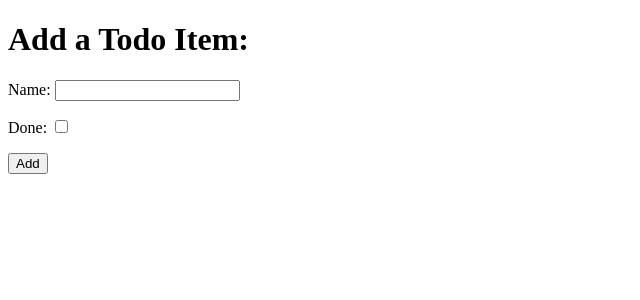
After one commit to sarah2244-4/hello-django, a Django app: page /add in a window 1280 px wide. The commit adds this page. Shown: the top 300 px of the page, without its empty margins (0-640 px from the left). Run offline with Django 3.2, Linux system fonts and the light colour scheme.

Commit message:
Added add_item route and page

```diff
--- a/django_todo/urls.py
+++ b/django_todo/urls.py
@@ -15,9 +15,10 @@ Including another URLconf
 """
 from django.contrib import admin
 from django.urls import path
-from todo.views import get_todo_list
+from todo.views import get_todo_list, add_item
 
 urlpatterns = [
     path('admin/', admin.site.urls),
-    path('', get_todo_list, name='get_todo_list')
+    path('', get_todo_list, name='get_todo_list'),
+    path('add', add_item, name='add')
 ]
--- a/todo/models.py
+++ b/todo/models.py
@@ -1,6 +1,8 @@
 from django.db import models
 
 # Create your models here.
+
+
 class Item(models.Model):
     name = models.CharField(max_length=50, null=False, blank=False)
     done = models.BooleanField(null=False, blank=False, default=False)
--- /dev/null
+++ b/todo/templates/todo/add_item.html
@@ -0,0 +1,33 @@
+<!DOCTYPE html>
+<html lang="en">
+<head>
+    <meta charset="UTF-8">
+    <meta name="viewport" content="width=device-width, initial-scale=1.0">
+    <title>Document</title>
+</head>
+<body>
+    <h1>Add a Todo Item:</h1>
+
+    <form action="add" method="POST">
+        {% csrf_token %}
+        <div>
+            <p>
+                <label for="id_name">Name:</label>
+                <input type="text" name="item_name" id="id_name">
+            </p>
+        </div>
+        <div>
+            <p>
+                <label for="id_done">Done:</label>
+                <input type="checkbox" name="done" id="id_done">
+            </p>
+        </div>
+        <div>
+            <p>
+                <button type="submit">Add</button>
+            </p>
+        </div>
+    </form>
+
+</body>
+</html>
--- a/todo/views.py
+++ b/todo/views.py
@@ -1,5 +1,22 @@
-from django.shortcuts import render
+from django.shortcuts import render, redirect
+from .models import Item
 
 # Create your views here.
+
+
 def get_todo_list(request):
-    return render(request, 'todo/todo_list.html')
+    items = Item.objects.all()
+    context = {
+        'items': items
+    }
+    return render(request, 'todo/todo_list.html', context)
+
+
+def add_item(request):
+    if request.method == 'POST':
+        name = request.POST.get('item_name')
+        done = 'done' in request.POST
+        Item.objects.create(name=name, done=done)
+
+        return redirect('get_todo_list')
+    return render(request, 'todo/add_item.html')
```
Also changed, not shown: todo/templates/todo/todo_list.html (+18 -0 lines), db.sqlite3, todo/admin.py (line endings or trailing spaces).
